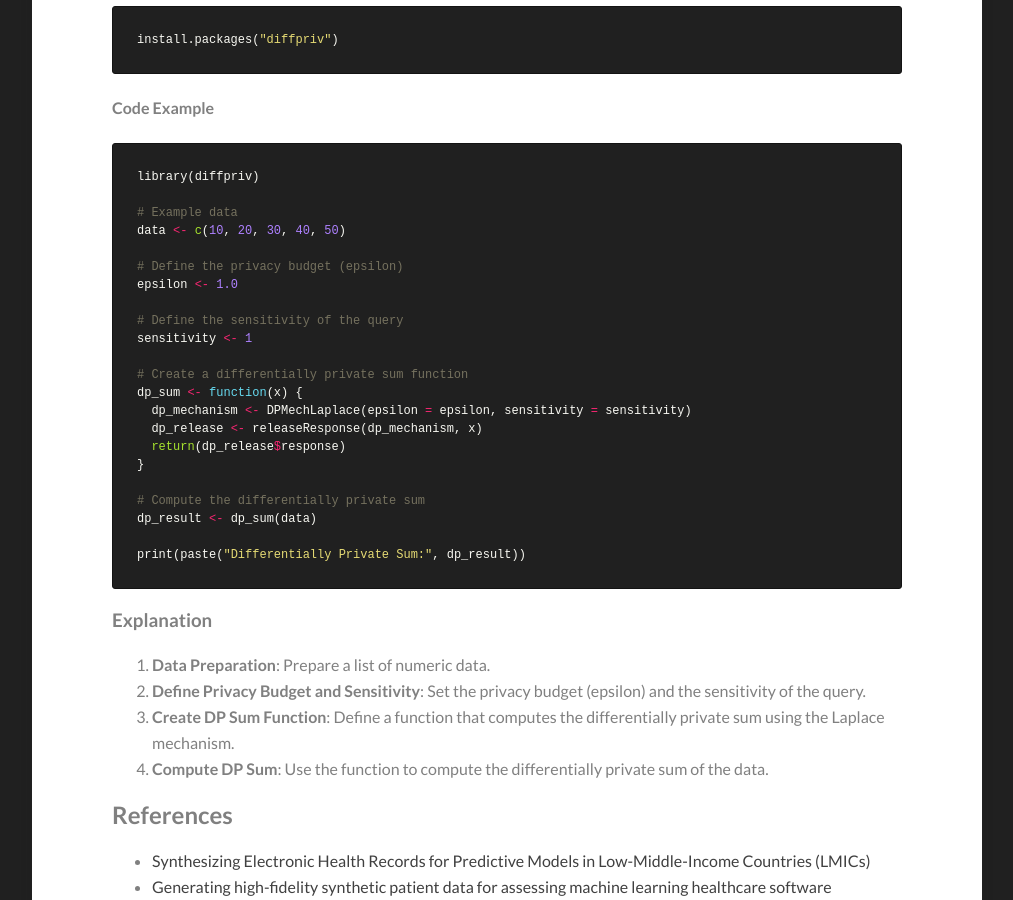
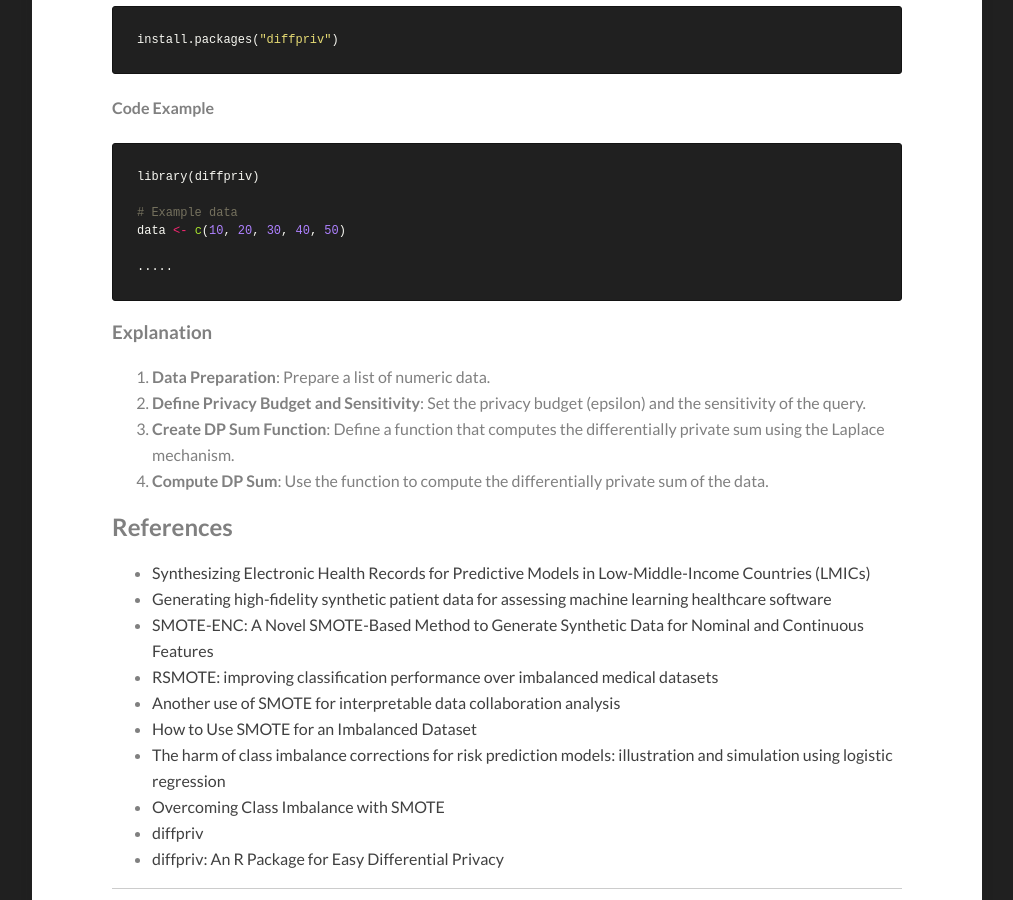
Before and after one commit to Kamran-Afzali/Kamran-Afzali.github.io, a Jekyll site: the page built from _posts/2024-09-28-smote_blog.md, in a window 1280 px wide and 900 px high, scrolled down 2698 px. Shown: the whole window, without its empty margins (133-1146 px from the left). Built offline with Jekyll 4.4.1, drawn with Linux system fonts in a browser that asks for light colours; our own code applies the rules of GitHub Pages for plain Markdown files.

Commit message:
Update 2024-09-28-smote_blog.md

````diff
--- a/_posts/2024-09-28-smote_blog.md
+++ b/_posts/2024-09-28-smote_blog.md
@@ -47,23 +47,7 @@ library(diffpriv)
 # Example data
 data <- c(10, 20, 30, 40, 50)
 
-# Define the privacy budget (epsilon)
-epsilon <- 1.0
-
-# Define the sensitivity of the query
-sensitivity <- 1
-
-# Create a differentially private sum function
-dp_sum <- function(x) {
-  dp_mechanism <- DPMechLaplace(epsilon = epsilon, sensitivity = sensitivity)
-  dp_release <- releaseResponse(dp_mechanism, x)
-  return(dp_release$response)
-}
-
-# Compute the differentially private sum
-dp_result <- dp_sum(data)
-
-print(paste("Differentially Private Sum:", dp_result))
+.....
 ```
 
 ### **Explanation**
````
